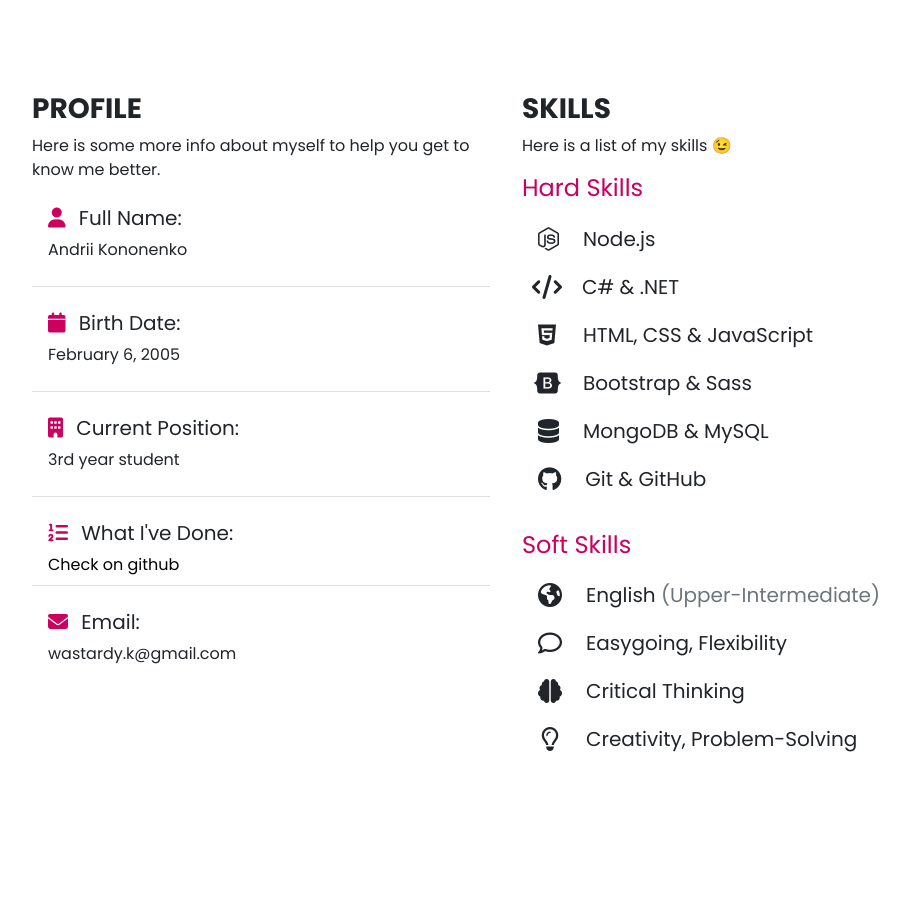
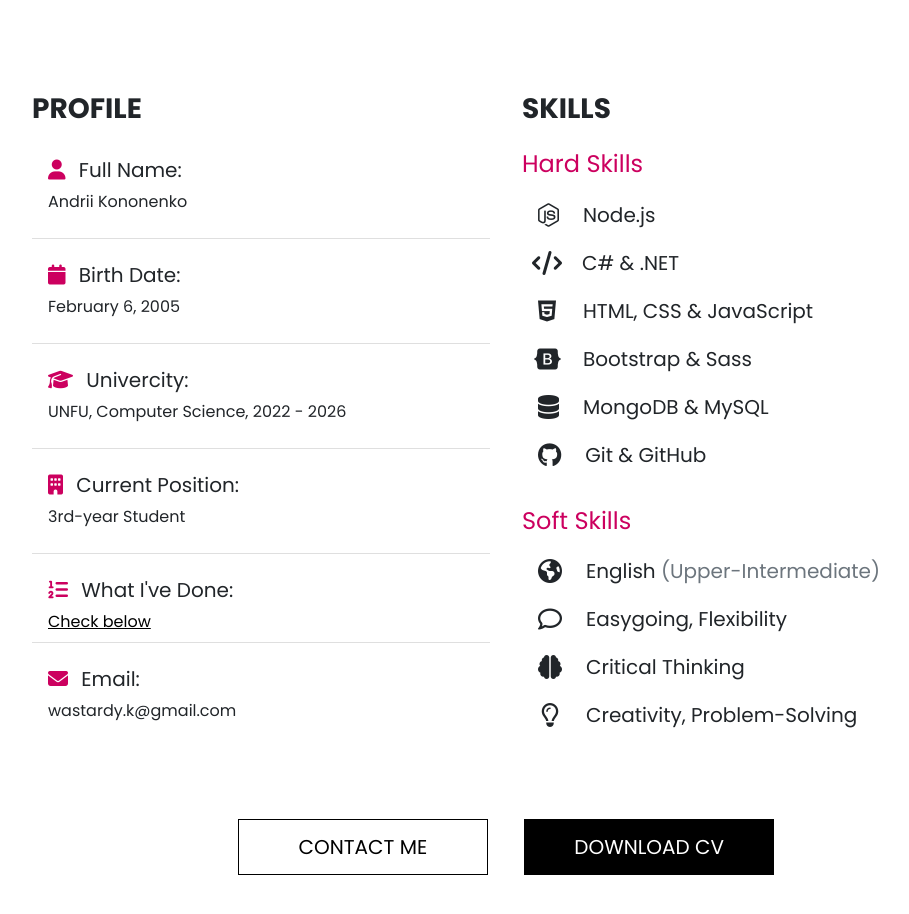
Before and after one commit to wastardy/portfolio_website, a website: page index.html in a window 1280 px wide. Shown: the part 1320-2234 px from the top of the page, without its empty margins (134-1043 px from the left). Before the commit the page ends 2183 px from the top, so only its background shows below. Drawn offline with nearby package versions, Linux system fonts and the light colour scheme; files that its build step writes are made by us from their sources.

Commit message:
edit skills section

```diff
--- a/index.html
+++ b/index.html
@@ -107,11 +107,11 @@
                     <!-- Profile -->
                     <div class="col-md-6 px-3">
                         <h3 class="text-uppercase fw-bold text-center text-md-start">Profile</h3>
-                        <p class="text-center text-md-start">
+                        <!-- <p class="text-center text-md-start">
                             Here is some more info about myself to
                             help you get to know me better.
-                        </p>
-                        <ul class="list-group list-group-flush">
+                        </p> -->
+                        <ul class="list-group list-group-flush mt-4">
                             <li class="list-group-item mb-3">
                                 <h5 class="text-transform">
                                     <i class="fas fa-user text-primary me-2"></i>
@@ -128,10 +128,17 @@
                             </li>
                             <li class="list-group-item mb-3">
                                 <h5 class="text-transform">
+                                    <i class="fas fa-graduation-cap text-primary me-2"></i>
+                                    Univercity:
+                                </h5>
+                                <p>UNFU, Computer Science, 2022 - 2026</p>
+                            </li>
+                            <li class="list-group-item mb-3">
+                                <h5 class="text-transform">
                                     <i class="fas fa-building text-primary me-2"></i>
                                     Current Position:
                                 </h5>
-                                <p>3rd year student</p>
+                                <p>3rd-year Student</p>
                             </li>
                             <li class="list-group-item mb-3">
                                 <h5 class="text-transform">
@@ -140,11 +147,9 @@
                                 </h5>
                                 <a
                                     class="text-dark"
-                                    href="https://github.com/wastardy"
-                                    target="_blank"
-                                    style="text-decoration: none;"
+                                    href="#projects"
                                 >
-                                    Check on github
+                                    Check below
                                 </a>
                             </li>
                             <li class="list-group-item mb-3">
@@ -160,11 +165,11 @@
                     <!-- Scills -->
                     <div class="col-md-6 px-3">
                         <h3 class="text-uppercase fw-bold text-center text-md-start">Skills</h3>
-                        <p class="text-center text-md-start">
+                        <!-- <p class="text-center text-md-start">
                             Here is a list of my skills 😉
-                        </p>
+                        </p> -->
 
-                        <h4 class="text-primary">Hard Skills</h4>
+                        <h4 class="text-primary mt-4">Hard Skills</h4>
                         <ul class="list-group list-group-flush mt-3">
                             <li class="list-group-item list-item-custom">
                                 <div class="item d-flex gap-4">
@@ -243,8 +248,28 @@
                         </ul>
                     </div>
                 </div>
+                <div class="row mt-5 text-center">
+                    <div class="col-12">
+                        <a
+                            href="mailto:wastardy.k@gmail.com"
+                            class="btn btn-outline-dark btn-lg text-uppercase px-5 mx-3 my-2"
+                            style="width: 250px;"
+                        >
+                            Contact Me
+                        </a>
+                        <a
+                            href="#"
+                            class="btn btn-dark btn-lg text-uppercase px-5 mx-3 my-2"
+                            style="width: 250px;"
+                        >
+                            Download CV
+                        </a>
+                    </div>
+                </div>
             </div>
         </section>
+
+        <!---->
 
         <script src="js/bootstrap.bundle.min.js"></script>
         <script src="js/lightbox-plus-jquery.min.js"></script>
```
